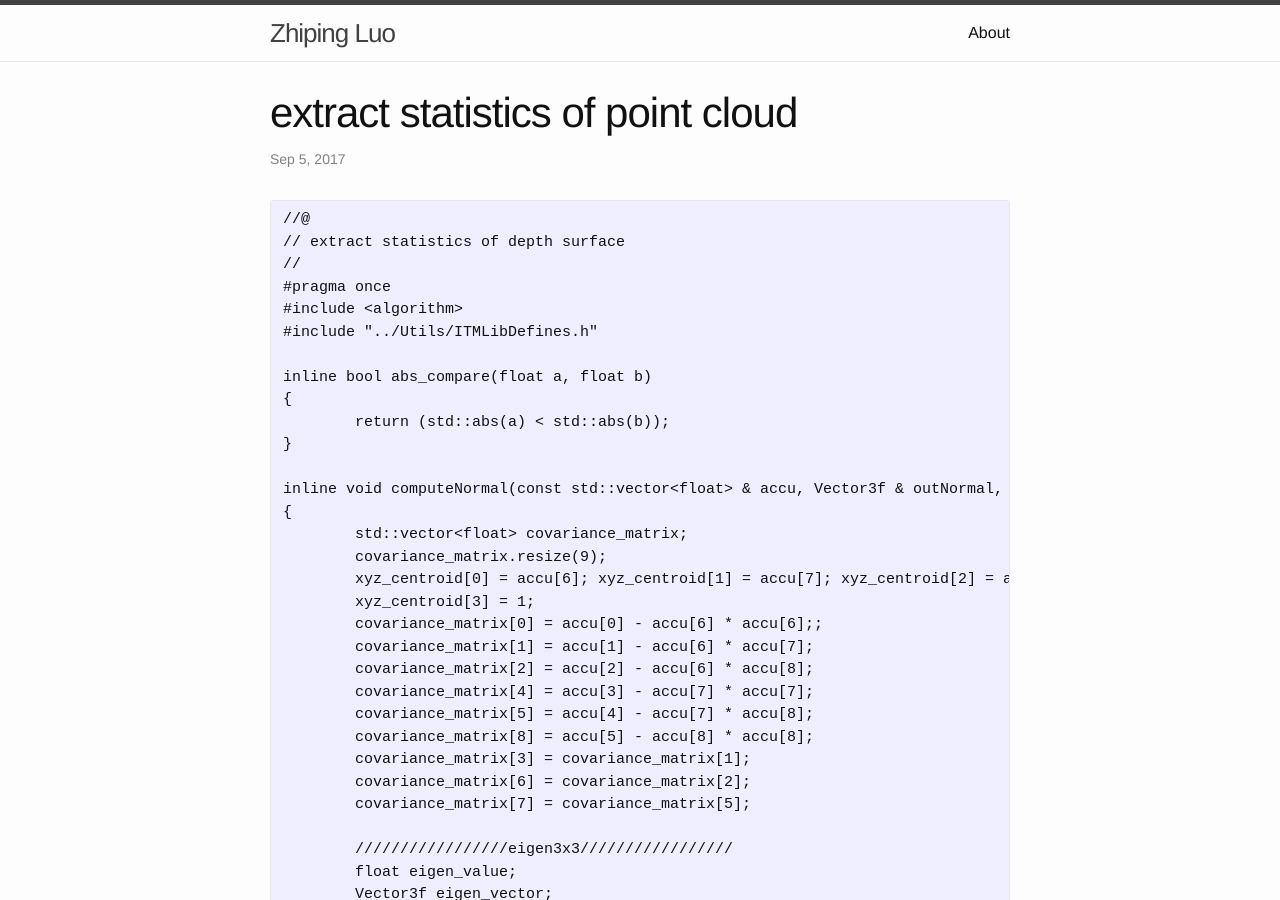
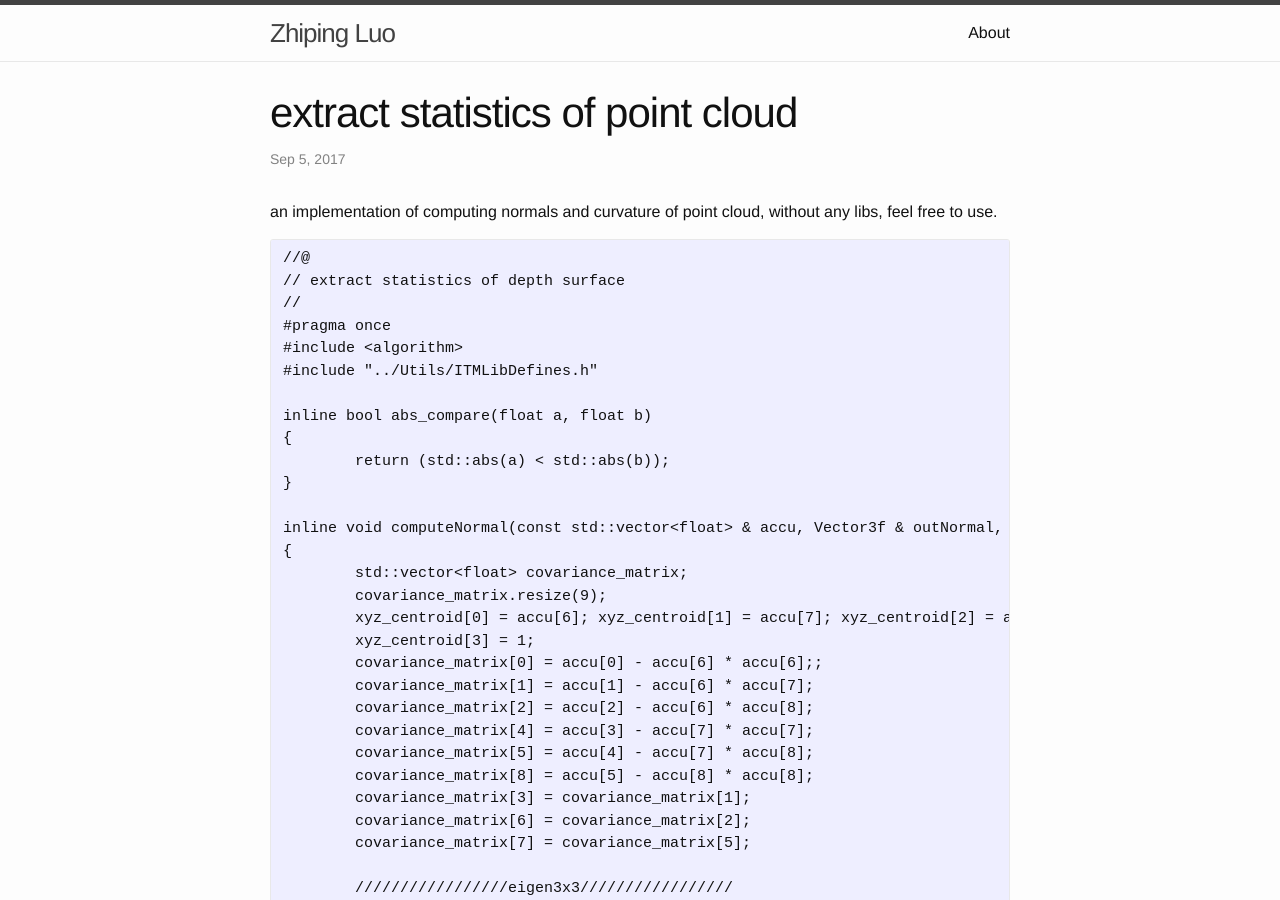
Before and after one commit to luozhipi/luozhipi.github.io, a Jekyll site: the page built from _posts/2017-09-05-pca-normal.markdown, in a window 1280 px wide and 900 px high. Built offline with Jekyll 4.4.1, drawn with Linux system fonts in a browser that asks for light colours.

Commit message:
Update 2017-09-05-pca-normal.markdown

````diff
--- a/_posts/2017-09-05-pca-normal.markdown
+++ b/_posts/2017-09-05-pca-normal.markdown
@@ -4,6 +4,8 @@ title:  "extract statistics of point cloud"
 date:   2017-09-05 14:25:28
 categories: graphics
 ---
+an implementation of computing normals and curvature of point cloud, without any libs, feel free to use.
+
 ```C++
 //@
 // extract statistics of depth surface
````
